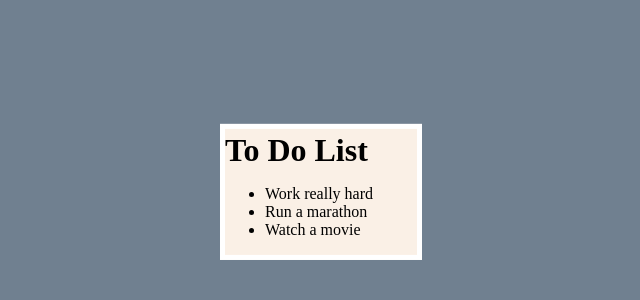
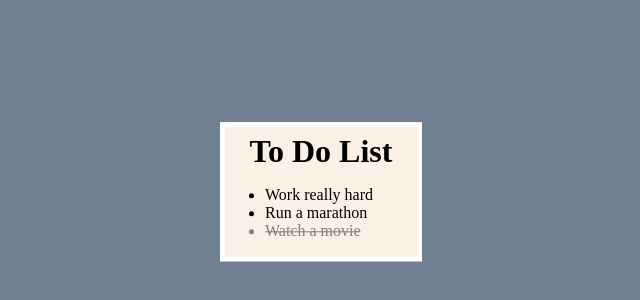
Before and after one commit to clintonblackmore/todo-fe, a React (Create React App) app: page / in a window 1280 px wide. Shown: the part 208-508 px from the top of the page, without its empty margins (319-959 px from the left). Built offline with nearby package versions, Linux system fonts and the light colour scheme.

Commit message:
Completed items are shown greyed out

```diff
--- a/src/App.css
+++ b/src/App.css
@@ -22,6 +22,12 @@ body {
 }
 
 .todo-list h1 {
-  margin-top: 0.1em;
-  margin-bottom: 0.2em;
+  margin-top: 0.2em;
+  margin-bottom: 0.1em;
+  text-align: center;
 }
+
+.completed {
+  text-decoration: line-through;
+  color: grey;
+}
--- a/src/components/TodoItem.js
+++ b/src/components/TodoItem.js
@@ -14,7 +14,10 @@ class Todo extends Component {
   };
 
   render() {
-    return <li>{this.props.text}</li>;
+    const style = this.props.completed ? "completed" : null;
+    console.log(style);
+
+    return <li className={style}>{this.props.text}</li>;
   }
 }
 
--- a/src/components/TodoList.js
+++ b/src/components/TodoList.js
@@ -19,7 +19,7 @@ class TodoList extends Component {
         <h1>{this.props.title}</h1>
         <ul>
           {this.props.todos.map(todo => (
-            <TodoItem {...todo} />
+            <TodoItem {...todo} key={todo._id} />
           ))}
         </ul>
       </div>
```
